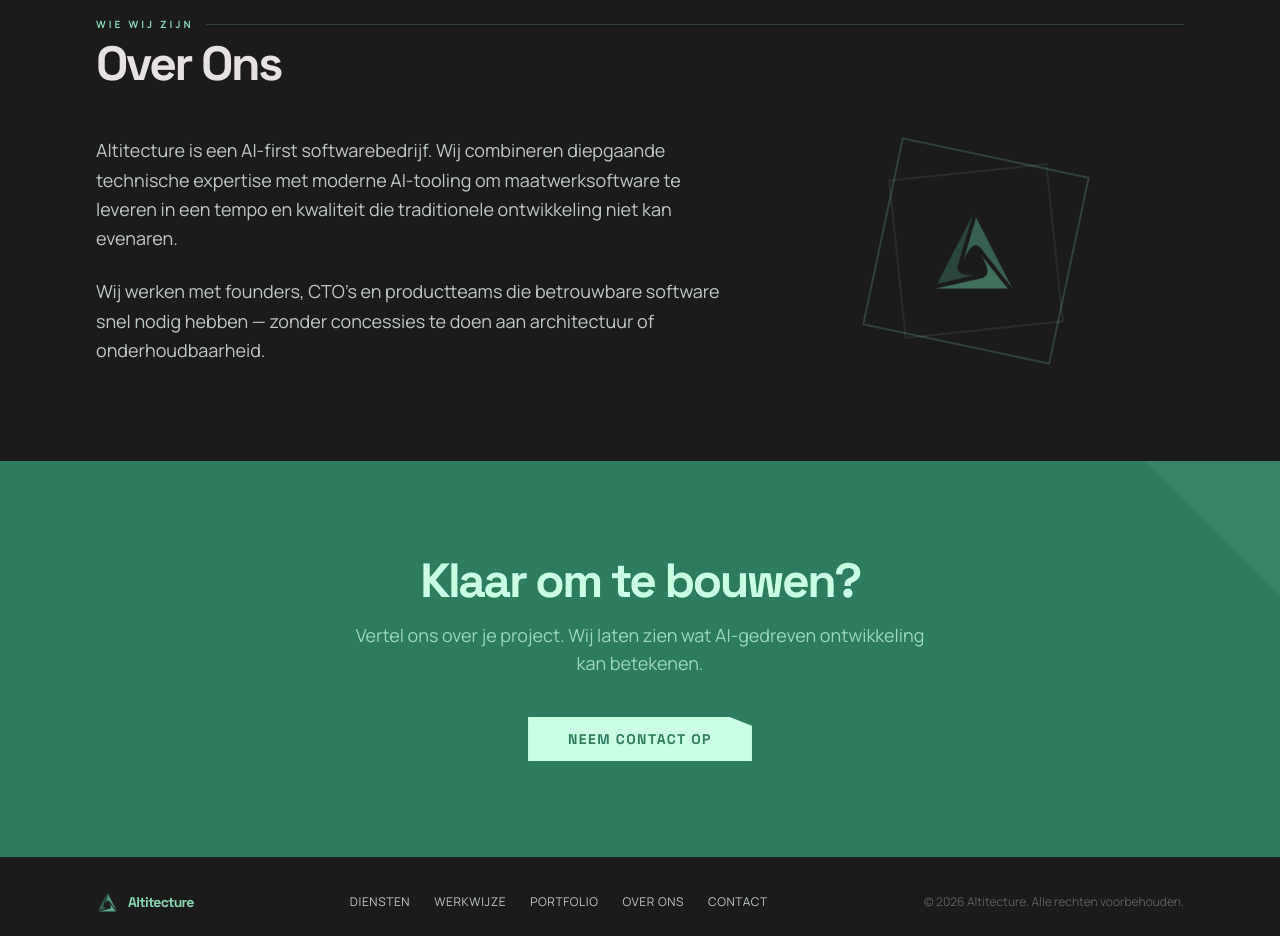
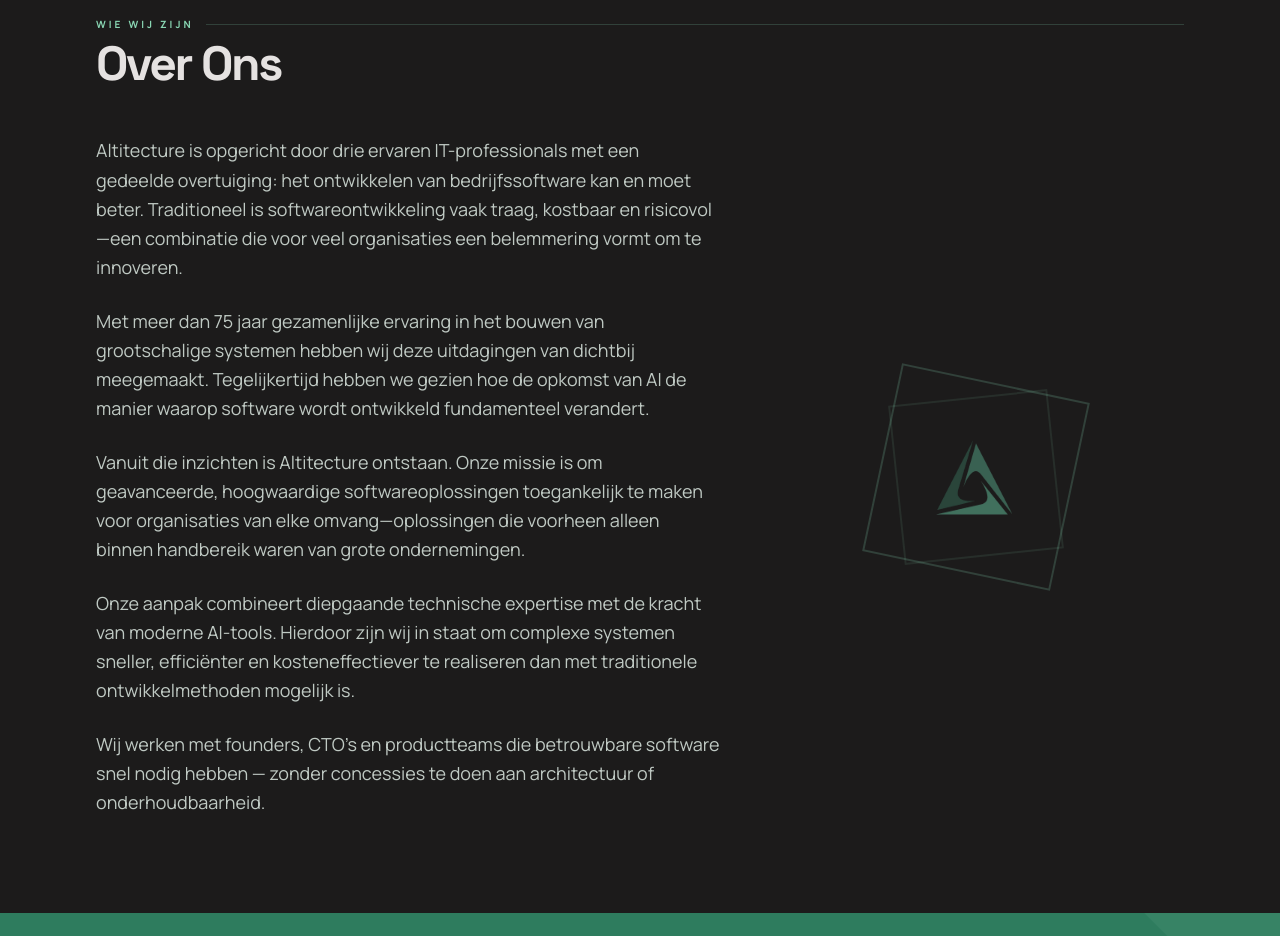
Before and after one commit to Altitecture/Altitecture.Website, a plain HTML site: page index.html in a window 1280 px wide. Shown: the part 3080-4016 px from the top of the page. Drawn offline with nearby package versions, Linux system fonts and the light colour scheme.

Commit message:
Tekstje aangepast

```diff
--- a/index.html
+++ b/index.html
@@ -482,9 +482,18 @@
 
         <div class="flex flex-col md:flex-row gap-12 items-center">
             <div class="reveal-child md:w-3/5">
-                <p class="text-lg text-on-surface-variant leading-relaxed mb-6">
-                    Altitecture is een AI-first softwarebedrijf. Wij combineren diepgaande technische expertise met moderne AI-tooling om maatwerksoftware te leveren in een tempo en kwaliteit die traditionele ontwikkeling niet kan evenaren.
-                </p>
+              <p class="text-lg text-on-surface-variant leading-relaxed mb-6">
+                Altitecture is opgericht door drie ervaren IT-professionals met een gedeelde overtuiging: het ontwikkelen van bedrijfssoftware kan en moet beter. Traditioneel is softwareontwikkeling vaak traag, kostbaar en risicovol—een combinatie die voor veel organisaties een belemmering vormt om te innoveren.
+              </p>
+              <p class="text-lg text-on-surface-variant leading-relaxed mb-6">
+                Met meer dan 75 jaar gezamenlijke ervaring in het bouwen van grootschalige systemen hebben wij deze uitdagingen van dichtbij meegemaakt. Tegelijkertijd hebben we gezien hoe de opkomst van AI de manier waarop software wordt ontwikkeld fundamenteel verandert.
+              </p>
+              <p class="text-lg text-on-surface-variant leading-relaxed mb-6">
+                Vanuit die inzichten is Altitecture ontstaan. Onze missie is om geavanceerde, hoogwaardige softwareoplossingen toegankelijk te maken voor organisaties van elke omvang—oplossingen die voorheen alleen binnen handbereik waren van grote ondernemingen.
+              </p>
+              <p class="text-lg text-on-surface-variant leading-relaxed mb-6">
+                Onze aanpak combineert diepgaande technische expertise met de kracht van moderne AI-tools. Hierdoor zijn wij in staat om complexe systemen sneller, efficiënter en kosteneffectiever te realiseren dan met traditionele ontwikkelmethoden mogelijk is.
+              </p>
                 <p class="text-lg text-on-surface-variant leading-relaxed">
                     Wij werken met founders, CTO's en productteams die betrouwbare software snel nodig hebben — zonder concessies te doen aan architectuur of onderhoudbaarheid.
                 </p>
```
